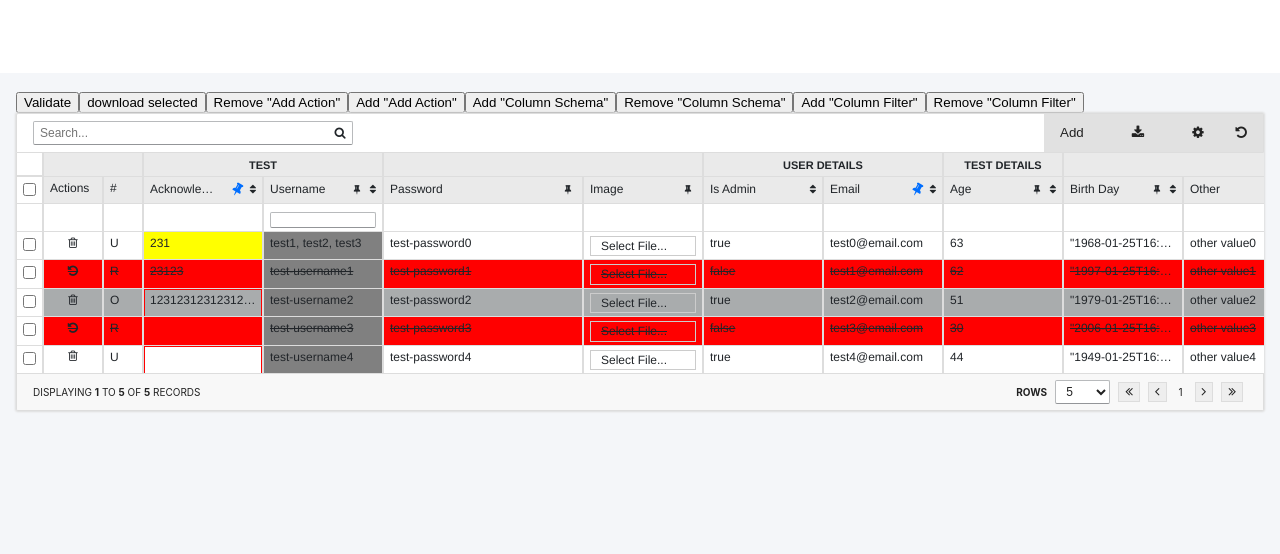
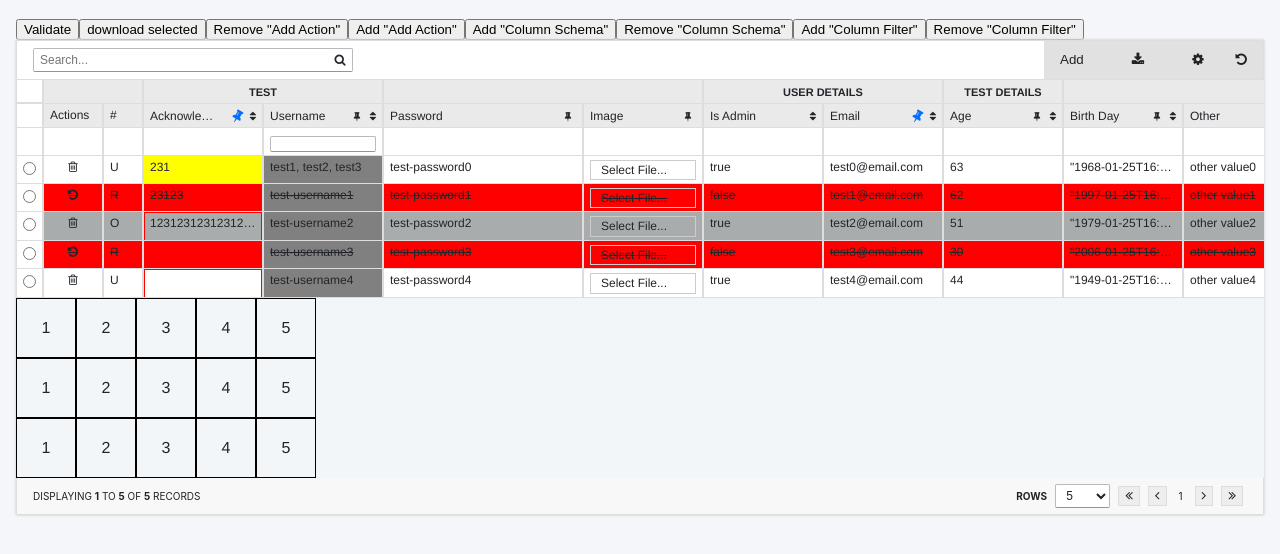
Before and after one commit to kingaguirre/react-data-table, a React (Vite) app: page / in a window 1280 px wide. Shown: the top 554 px of the page. Built offline with nearby package versions, Linux system fonts and the light colour scheme.

Commit message:
feat update code

```diff
--- a/src/DataTable/components/ColumnHeader/index.tsx
+++ b/src/DataTable/components/ColumnHeader/index.tsx
@@ -22,7 +22,8 @@ export const ColumnHeader = () => {
     onColumnSettingsChange,
     onSelectedRowsChange,
     collapsibleRowRender,
-    selectable
+    selectable,
+    isSingleSelect
   } = React.useContext(DataTableContext);
 
   const rows = fetchConfig ? fetchedData.data : filteredData;
@@ -42,8 +43,10 @@ export const ColumnHeader = () => {
     <TableRow className="column-header-container">
       <CollapsibleRowColumn/>
       <SelectCheckboxColumn
-        checked={(!!rows && !!rows.length) && selectedRows.length === rows.length}
-        onChange={(e) => e.target.checked ? selectAllRows() : deselectAllRows()}
+        {...(!isSingleSelect ? {
+          checked: (!!rows && !!rows.length) && selectedRows.length === rows.length,
+          onChange: (e) => e.target.checked ? selectAllRows() : deselectAllRows()
+        } : {})}
       />
       {columns.map((col, index) => {
         if (col.hidden) return null;
--- a/src/DataTable/components/DraggedElements/index.tsx
+++ b/src/DataTable/components/DraggedElements/index.tsx
@@ -1,10 +1,11 @@
-import React, { useState, useRef } from 'react';
+import React, { useState, useRef, useEffect } from 'react';
 import styled from 'styled-components';
 
 // Styled components
 const ParentContainer = styled.div`
   display: flex;
   flex-direction: column;
+  position: relative;
 `;
 
 const Row = styled.div`
@@ -25,36 +26,122 @@ const Col = styled.div`
   }
 `;
 
+const SelectionBox = styled.div`
+  position: absolute;
+  border: 2px dashed #007bff;
+  background-color: rgba(0,123,255,0.1);
+  pointer-events: none;
+`;
+
 export default () => {
   const [isSelecting, setIsSelecting] = useState(false);
-  const selectedCellsRef = useRef([]);
-  const startCellRef = useRef(null);
+  const [startPoint, setStartPoint] = useState({ x: 0, y: 0 });
+  const [selectionBox, setSelectionBox] = useState({ x: 0, y: 0, width: 0, height: 0 });
+  const [selectedCells, setSelectedCells] = useState([]);
   const parentRef = useRef(null);
 
-  const handleMouseDown = (e) => {
-    if (!e.target.dataset.column) return;
-    setIsSelecting(true);
-    const cell = e.target.dataset;
-    startCellRef.current = { row: cell.row, column: cell.column };
-    selectedCellsRef.current = [{ ...startCellRef.current }];
-    e.target.classList.add('selected');
+  useEffect(() => {
+    const handleOutsideClick = (event) => {
+      if (parentRef.current && !parentRef.current.contains(event.target)) {
+        setSelectedCells([]);
+        clearSelection();
+      }
+    };
+
+    document.addEventListener('mousedown', handleOutsideClick);
+    return () => {
+      document.removeEventListener('mousedown', handleOutsideClick);
+    };
+  }, []);
+
+  const clearSelection = () => {
+    const cells = parentRef.current.querySelectorAll('.selected');
+    cells.forEach(cell => {
+      cell.classList.remove('selected');
+    });
   };
 
-  const handleMouseOver = (e) => {
-    if (!isSelecting || !e.target.dataset.column) return;
-    const currentCell = e.target.dataset;
-    const currentSelection = { row: currentCell.row, column: currentCell.column };
+  const handleCellClick = (rowIndex, columnIndex, e) => {
+    e.stopPropagation(); // Prevent event from bubbling to handleMouseDown
 
-    if (!selectedCellsRef.current.some(cell => cell.row === currentSelection.row && cell.column === currentSelection.column)) {
-      selectedCellsRef.current.push(currentSelection);
-      e.target.classList.add('selected');
+    const cellKey = `r${rowIndex}c${columnIndex}`;
+    const cellIndex = selectedCells.findIndex(cell => cell.key === cellKey);
+    if (cellIndex >= 0) {
+      const newSelectedCells = [...selectedCells];
+      newSelectedCells.splice(cellIndex, 1);
+      setSelectedCells(newSelectedCells);
+    } else {
+      const newSelectedCells = [...selectedCells, { key: cellKey, rowIndex, columnIndex, column: `colname-${columnIndex}` }];
+      setSelectedCells(newSelectedCells);
     }
+    e.target.classList.toggle('selected');
+  };
+
+  const updateSelection = () => {
+    const newSelectedCells = [];
+    const cells = parentRef.current.querySelectorAll('.cell-container');
+
+    cells.forEach(cell => {
+      const cellRect = cell.getBoundingClientRect();
+      const parentRect = parentRef.current.getBoundingClientRect();
+      const cellTop = cellRect.top - parentRect.top + parentRef.current.scrollTop;
+      const cellLeft = cellRect.left - parentRect.left + parentRef.current.scrollLeft;
+      const cellBottom = cellTop + cellRect.height;
+      const cellRight = cellLeft + cellRect.width;
+
+      const isInSelectionBox =
+        cellRight > selectionBox.x &&
+        cellLeft < selectionBox.x + selectionBox.width &&
+        cellBottom > selectionBox.y &&
+        cellTop < selectionBox.y + selectionBox.height;
+
+      if (isInSelectionBox) {
+        cell.classList.add('selected');
+        const rowIndex = parseInt(cell.dataset.rowIndex, 10);
+        const columnIndex = parseInt(cell.dataset.columnIndex, 10);
+        newSelectedCells.push({
+          rowIndex,
+          columnIndex,
+          column: cell.dataset.column,
+        });
+      } else {
+        cell.classList.remove('selected');
+      }
+    });
+
+    setSelectedCells(newSelectedCells);
+  };
+
+  const handleMouseDown = (e) => {
+    setIsSelecting(true);
+    const rect = parentRef.current.getBoundingClientRect();
+    const startX = e.clientX - rect.left;
+    const startY = e.clientY - rect.top;
+    setStartPoint({ x: startX, y: startY });
+    setSelectionBox({ x: startX, y: startY, width: 0, height: 0 });
+    e.stopPropagation(); // Prevent event from bubbling
+  };
+
+  const handleMouseMove = (e) => {
+    if (!isSelecting) return;
+    const rect = parentRef.current.getBoundingClientRect();
+    const currentX = e.clientX - rect.left;
+    const currentY = e.clientY - rect.top;
+
+    setSelectionBox({
+      x: Math.min(startPoint.x, currentX),
+      y: Math.min(startPoint.y, currentY),
+      width: Math.abs(currentX - startPoint.x),
+      height: Math.abs(currentY - startPoint.y),
+    });
+
+    updateSelection();
   };
 
   const handleMouseUp = () => {
     setIsSelecting(false);
-    console.log('Selected Cells:', selectedCellsRef.current);
-    Array.from(parentRef.current.querySelectorAll('.selected')).forEach(cell => cell.classList.remove('selected'));
+    console.log(selectedCells); // Log the selected cells for debugging
+    setSelectionBox({ x: 0, y: 0, width: 0, height: 0 });
   };
 
   const renderGrid = () => {
@@ -64,12 +151,13 @@ export default () => {
       <Row key={rowIndex}>
         {Array.from({ length: cols }, (_, colIndex) => (
           <Col
-            key={colIndex}
-            data-row={rowIndex}
-            data-column={colIndex}
+            key={`${rowIndex}-${colIndex}`}
+            className="cell-container"
+            data-row-index={rowIndex}
+            data-column-index={colIndex}
+            data-column={`colname-${colIndex}`}
             onMouseDown={handleMouseDown}
-            onMouseOver={handleMouseOver}
-            onMouseUp={handleMouseUp} // Mouse up can be handled on individual cells too
+            onClick={(e) => handleCellClick(rowIndex, colIndex, e)}
           >
             {colIndex + 1}
           </Col>
@@ -79,8 +167,22 @@ export default () => {
   };
 
   return (
-    <ParentContainer ref={parentRef}>
+    <ParentContainer
+      ref={parentRef}
+      onMouseMove={handleMouseMove}
+      onMouseUp={handleMouseUp}
+    >
       {renderGrid()}
+      {isSelecting && (
+        <SelectionBox
+          style={{
+            left: `${selectionBox.x}px`,
+            top: `${selectionBox.y}px`,
+            width: `${selectionBox.width}px`,
+            height: `${selectionBox.height}px`,
+          }}
+        />
+      )}
     </ParentContainer>
   );
 };
--- a/src/DataTable/components/MainHeader/index.tsx
+++ b/src/DataTable/components/MainHeader/index.tsx
@@ -22,7 +22,6 @@ export const MainHeader = () => {
     onColumnSettingsChange,
     onResetClick,
     editingCells,
-    hasAnyFilterConfig
   } = useContext(DataTableContext);
 
   const downloadDropdownRef = useRef(null);
--- a/src/DataTable/components/Rows/index.tsx
+++ b/src/DataTable/components/Rows/index.tsx
@@ -43,7 +43,8 @@ export const Rows = () => {
     onSelectedRowsChange,
     editingCells,
     setEditingCells,
-    hasAction
+    hasAction,
+    isSingleSelect
   } = useContext(DataTableContext);
 
   const cellRefs = useRef({});
@@ -370,24 +371,29 @@ export const Rows = () => {
   }, [collapsibleRowHeight]);
 
   const toggleRowSelection = useCallback((row: any) => {
+    if (isSingleSelect) {
+      // For single select, directly set the selectedRows with the current row
+      const payload = [row];
+      onSelectedRowsChange?.(payload);
+      setState({ type: SET_SELECTED_ROWS, payload });
+    } else {
+      // Existing multi-select logic...
       const normalizeSelectedRows = (rows: any[]) =>
         rows.map((r) => (typeof r === 'string' ? { [rowKey]: r } : r));
 
       const normalizedSelectedRows = normalizeSelectedRows(selectedRows);
-
-    const rowKeyValue = getDeepValue(row, rowKey); // Correctly fetch the deep value
-
+      const rowKeyValue = getDeepValue(row, rowKey);
       const isSelectedRow = normalizedSelectedRows.find(
-      (r) => getDeepValue(r, rowKey) === rowKeyValue // Compare using the deep value
+        (r) => getDeepValue(r, rowKey) === rowKeyValue
       );
-
       const payload = isSelectedRow
-      ? normalizedSelectedRows.filter((r) => getDeepValue(r, rowKey) !== rowKeyValue) // Compare using the deep value
+        ? normalizedSelectedRows.filter((r) => getDeepValue(r, rowKey) !== rowKeyValue)
         : [...normalizedSelectedRows, row];
 
       onSelectedRowsChange?.(payload);
       setState({ type: SET_SELECTED_ROWS, payload });
-  }, [selectedRows, rowKey, onSelectedRowsChange, setState]);
+    }
+  }, [selectedRows, rowKey, onSelectedRowsChange, setState, isSingleSelect]);
 
   const isColumnValid = (columns, colIndex, value) => {
     const columnSchema = columns[colIndex]?.actionConfig?.schema;
@@ -583,7 +589,7 @@ export const Rows = () => {
           </Fragment>
         )
       })}
-      {/* <DraggedElements/> */}
+      <DraggedElements/>
       {/* <div className="test-123" style={{height: 100, background: 'black'}}></div>
       <div className="test-1234" style={{height: 100, background: 'red'}}></div> */}
     </SC.TableRowsContainer>
--- a/src/DataTable/components/SelectCheckboxColumn/index.tsx
+++ b/src/DataTable/components/SelectCheckboxColumn/index.tsx
@@ -1,7 +1,7 @@
 import React from "react";
 import { DataTableContext } from "../../index";
 import { TableCell } from "../Rows/styled";
-import { Checkbox } from "./styled";
+import { Checkbox, Radio } from "./styled";
 
 interface IProps {
   checked?: boolean;
@@ -9,7 +9,7 @@ interface IProps {
 }
 export const SelectCheckboxColumn = (props: IProps) => {
   const { checked, onChange } = props;
-  const { selectable, collapsibleRowRender } = React.useContext(DataTableContext);
+  const { selectable, collapsibleRowRender, isSingleSelect } = React.useContext(DataTableContext); // Added isSingleSelect to context
 
   return selectable ? (
     <TableCell
@@ -22,12 +22,20 @@ export const SelectCheckboxColumn = (props: IProps) => {
       }}
     >
       {!!onChange && (
-        <Checkbox
-          type="checkbox"
-          checked={checked}
-          onChange={onChange}
-        />
+        isSingleSelect ? (
+          <Radio // Use Radio instead of Checkbox for single select
+            type="radio"
+            checked={checked}
+            onChange={onChange}
+          />
+        ) : (
+          <Checkbox
+            type="checkbox"
+            checked={checked}
+            onChange={onChange}
+          />
+        )
       )}
     </TableCell>
-  ) : null
+  ) : null;
 }
--- a/src/DataTable/components/SelectCheckboxColumn/styled.tsx
+++ b/src/DataTable/components/SelectCheckboxColumn/styled.tsx
@@ -3,3 +3,6 @@ import styled from 'styled-components';
 export const Checkbox = styled.input`
   margin: 0;
 `;
+export const Radio = styled.input`
+  margin: 0;
+`;
--- a/src/DataTable/index.tsx
+++ b/src/DataTable/index.tsx
@@ -55,6 +55,7 @@ export const DataTable = React.forwardRef((props: DataTableProps, ref: React.Ref
     customRowSettings,
     actions,
     isPermanentDelete = false,
+    isSingleSelect = false,
     onChange,
     onColumnSettingsChange,
     onRowClick,
@@ -484,7 +485,8 @@ export const DataTable = React.forwardRef((props: DataTableProps, ref: React.Ref
         canPaste,
         setCanPaste,
         hasAction,
-        hasAnyFilterConfig
+        hasAnyFilterConfig,
+        isSingleSelect
       }}
     >
       <SC.TableWrapper>
--- a/src/DataTable/interfaces.ts
+++ b/src/DataTable/interfaces.ts
@@ -1,26 +1,26 @@
 interface RequestData {
-  pageNumber: number;
-  pageSize: string | number;
-  sortColumn?: string;
-  sortDirection?: string;
-  method?: string;
-  filter?: { [key: string]: any }; // Add filter property
+  pageNumber: number; // The page number to be used when fetching data.
+  pageSize: string | number; // The page size to b eused when fetching data, can be a number or a string.
+  sortColumn?: string; // Optional. The name of the column by which the data is sorted.
+  sortDirection?: string; // Optional. The direction of sorting: 'asc' for ascending or 'desc' for descending.
+  method?: string; // Optional. The HTTP method used for the API request, such as 'GET' or 'POST'.
+  filter?: { [key: string]: any }; // Optional. An object for filter criteria, with key-value pairs where the key is the column name.
 }
 
 interface FetchConfig {
-  endpoint: string; // Endpoint string
-  requestData?: RequestData;
-  responseDataPath?: string; // Path to the array of 'data' from api response.
-  responseTotalDataPath?: string; // Path to the 'totalData' from api response.
-  filterSettings?: any
+  endpoint: string; // The URL of the API endpoint from which data is fetched.
+  requestData?: RequestData; // Optional. Includes pagination, sorting, and filtering information for the API request.
+  responseDataPath?: string; // Optional. Path in the API response JSON where the data items array can be found.
+  responseTotalDataPath?: string; // Optional. Path in the API response JSON containing the total number of data items.
+  filterSettings?: any; // Optional. Custom settings or configurations for filtering data.
 }
 
 interface CustomRowSettings {
-  column: string;
-  value: string;
-  showColumn?: boolean;
-  width?: string;
-  styles?: {
+  column: string; // The name of the column to which these settings apply.
+  value: string; // The specific value in the column that triggers these custom settings.
+  showColumn?: boolean; // Optional. Whether the column should be displayed.
+  width?: string; // Optional. The width of the column, specified as a CSS value (e.g., '100px', '10%').
+  styles?: { // Optional. CSS style properties to apply to the row.
     backgroundColor?: string;
     textDecoration?: string;
     color?: string;
@@ -29,60 +29,60 @@ interface CustomRowSettings {
 }
 
 export enum Actions {
-  ADD = "ADD",
-  EDIT = "EDIT",
-  DELETE = "DELETE",
-  DUPLICATE = "DUPLICATE",
-  COPY = "COPY",
-  PASTE = "PASTE",
+  ADD = "ADD", // Add a new row or item.
+  EDIT = "EDIT", // Edit an existing row or item.
+  DELETE = "DELETE", // Delete a row or item.
+  DUPLICATE = "DUPLICATE", // Duplicate a row or item.
+  COPY = "COPY", // Copy a row or item.
+  PASTE = "PASTE", // Paste a copied row or item.
 }
 
 export interface DataTableProps {
-  dataSource?: any[];
-  columnSettings: ColumnSettings[];
-  pageSize?: number;
-  pageIndex?: number;
-  selectable?: boolean;
-  rowKey: string;
-  tableHeight?: string;
-  tableMaxHeight?: string;
-  hideHeader?: boolean;
-  collapsibleRowHeight?: string;
-  fetchConfig?: FetchConfig;
-  filterAll?: boolean;
-  downloadCSV?: boolean;
-  activeRow?: string;
-  selectedRows?: any[];
-  clickableRow?: boolean;
-  customRowSettings?: CustomRowSettings[];
-  actions?: Actions | Actions[];
-  isPermanentDelete?: boolean;
-  onChange?: (updatedData: any[]) => void;
-  onRowClick?: (rowData: any) => void;
-  onRowDoubleClick?: (rowData: any) => void;
-  onColumnSettingsChange?: (newColumnSettings: ColumnSettings[]) => void;
-  collapsibleRowRender?: (rowData: any) => React.ReactNode;
-  onPageSizeChange?: (newPageSize: number) => void;
-  onPageIndexChange?: (newPageIndex: number) => void;
-  onSelectedRowsChange?: (selectedRows: any[]) => void;
+  dataSource?: any[]; // (Optional) Array of data objects for table rows.
+  columnSettings: ColumnSettings[]; // Configuration for each column.
+  pageSize?: number; // (Optional) Number of rows per page.
+  pageIndex?: number; // (Optional) Current page number.
+  selectable?: boolean; // (Optional) If rows can be selected, it will add checkbox at left most of each row.
+  isSingleSelect?: boolean; // (Optional) If row selection is one at a time
+  rowKey: string; // (Required) Key from the data source for uniquely identifying each row.
+  tableHeight?: string; // (Optional) Table height as a CSS value.
+  tableMaxHeight?: string; // (Optional) Maximum table height as a CSS value.
+  hideHeader?: boolean; // (Optional) If the table header should be hidden.
+  collapsibleRowHeight?: string; // (Optional) Height of collapsible rows as a CSS value.
+  fetchConfig?: FetchConfig; // (Optional) Configuration for data fetching.
+  filterAll?: boolean; // (Optional) Show or hide main search box at main header.
+  downloadCSV?: boolean; // (Optional) If downloading table data as XLXS is enabled.
+  activeRow?: string; // (Optional) Key of the currently active row.
+  selectedRows?: any[]; // (Optional) Array of keys identifying selected rows.
+  clickableRow?: boolean; // (Optional) If rows are clickable.
+  customRowSettings?: CustomRowSettings[]; // (Optional) Custom settings for rows based on column values.
+  actions?: Actions | Actions[]; // (Optional) Actions available in the table.
+  isPermanentDelete?: boolean; // (Optional) If delete action permanently removes data.
+  onChange?: (updatedData: any[]) => void; // (Optional) Callback when table data is updated.
+  onRowClick?: (rowData: any) => void; // (Optional) Callback when a row is clicked.
+  onRowDoubleClick?: (rowData: any) => void; // (Optional) Callback when a row is double-clicked.
+  onColumnSettingsChange?: (newColumnSettings: ColumnSettings[]) => void; // (Optional) Callback when column settings change.
+  collapsibleRowRender?: (rowData: any) => React.ReactNode; // (Optional) Function to render collapsible row content.
+  onPageSizeChange?: (newPageSize: number) => void; // (Optional) Callback when page size changes.
+  onPageIndexChange?: (newPageIndex: number) => void; // (Optional) Callback when page index changes.
+  onSelectedRowsChange?: (selectedRows: any[]) => void; // (Optional) Callback when selected rows change.
 }
 
 export interface ColumnSettings {
-  filterConfig?: any;
-  column: string;
-  title: string;
-  align?: 'left' | 'right' | 'center' | string;
-  pinned?: boolean | string;
-  hidden?: boolean;
-  width?: string;
-  minWidth?: string;
-  groupTitle?: string;
-  order?: number;
-  sorted?: 'asc' | 'desc' | string;
-  draggable?: boolean;
-  actionConfig?: any;
-  class?: string;
-  selectable?: boolean; // disable selecting of column
-  columnType?: "upload";
-  columnCustomRenderer?: (value: any, rowData: any, index?: number) => React.ReactNode;
+  filterConfig?: any; // (Optional) Configuration for column filtering.
+  column: string; // The name of the column.
+  title: string; // Display title of the column.
+  align?: 'left' | 'right' | 'center' | string; // (Optional) Text alignment in the column.
+  pinned?: boolean | string; // (Optional) If the column is pinned to a side, can be true | false | none.
+  hidden?: boolean; // (Optional) If the column should be hidden.
+  width?: string; // (Optional) Width of the column, specified as a CSS value.
+  minWidth?: string; // (Optional) Minimum width of the column, as a CSS value.
+  groupTitle?: string; // (Optional) Title for a group of columns.
+  order?: number; // (Optional) Order of the column in the table.
+  sorted?: 'asc' | 'desc' | string; // (Optional) Sorting direction of the column.
+  draggable?: boolean; // (Optional) If the column can be dragged to reorder.
+  actionConfig?: any; // (Optional) Configuration for actions specific to this column.
+  class?: string; // (Optional) CSS class for styling the column.
+  selectable?: boolean; // (Optional) If selecting the column is disabled.
+  columnCustomRenderer?: (value: any, rowData: any, index?: number) => React.ReactNode; // (Optional) Custom renderer for column data, can be any component.
 }
--- a/src/testComponents/DataTableTest.tsx
+++ b/src/testComponents/DataTableTest.tsx
@@ -466,6 +466,7 @@ export default () => {
         // selectedRows={[{"userID": "user-id0"}]}
         // selectedRows={["user-id0"]}
         selectable
+        isSingleSelect
         downloadCSV
         onChange={v => console.log("New Value: ", v)}
         isPermanentDelete
@@ -525,7 +526,8 @@ export default () => {
         onColumnSettingsChange={handleColumnSettingsChange}
         onPageIndexChange={e => console.log(`Page index: ${e}`)}
         onPageSizeChange={e => console.log(`Page size: ${e}`)}
-        onSelectedRowsChange={rows => setSselectedRow(rows)}
+        // onSelectedRowsChange={rows => setSselectedRow(rows)}
+        onSelectedRowsChange={rows => console.log('Selected Rows: ', rows)}
 
       />
     <div style={{height: 100}}/>
```
Lines whose indentation alone changed are shown as unchanged.
